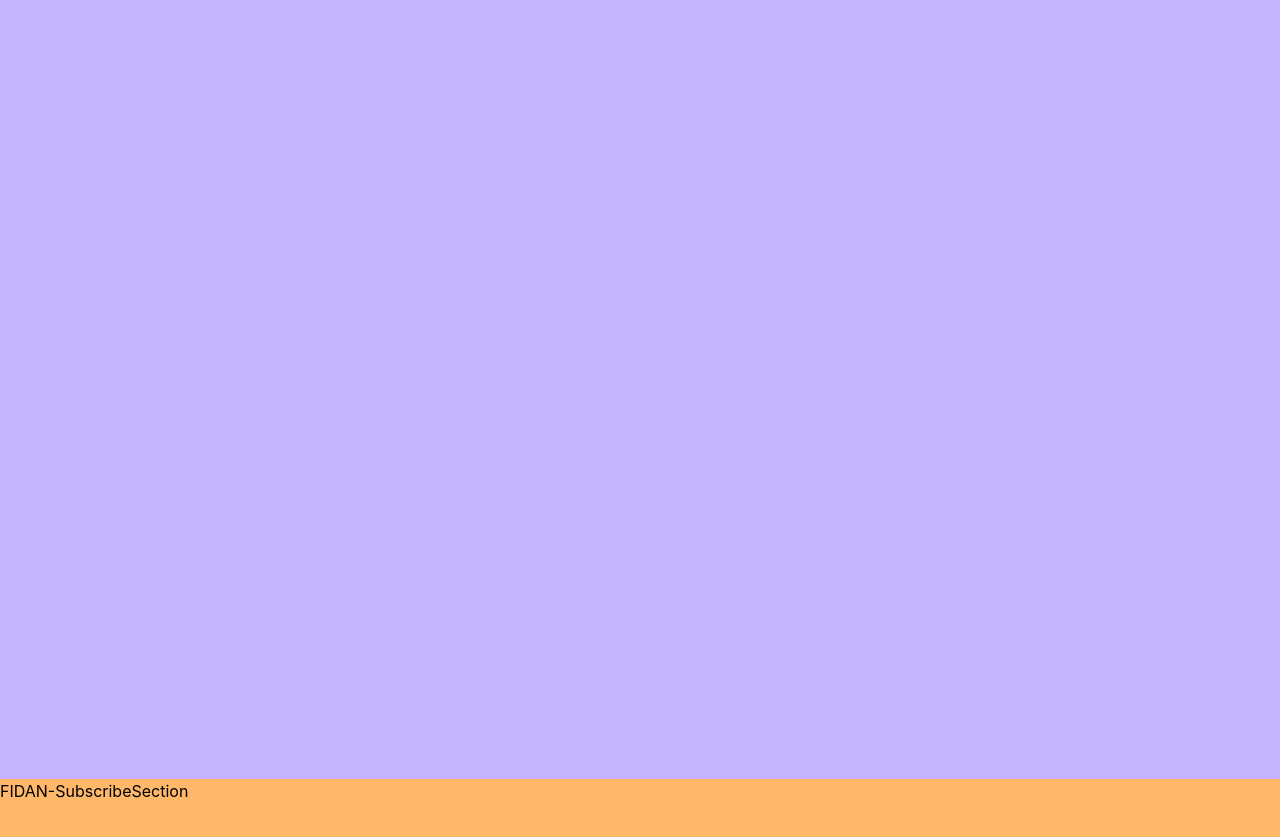
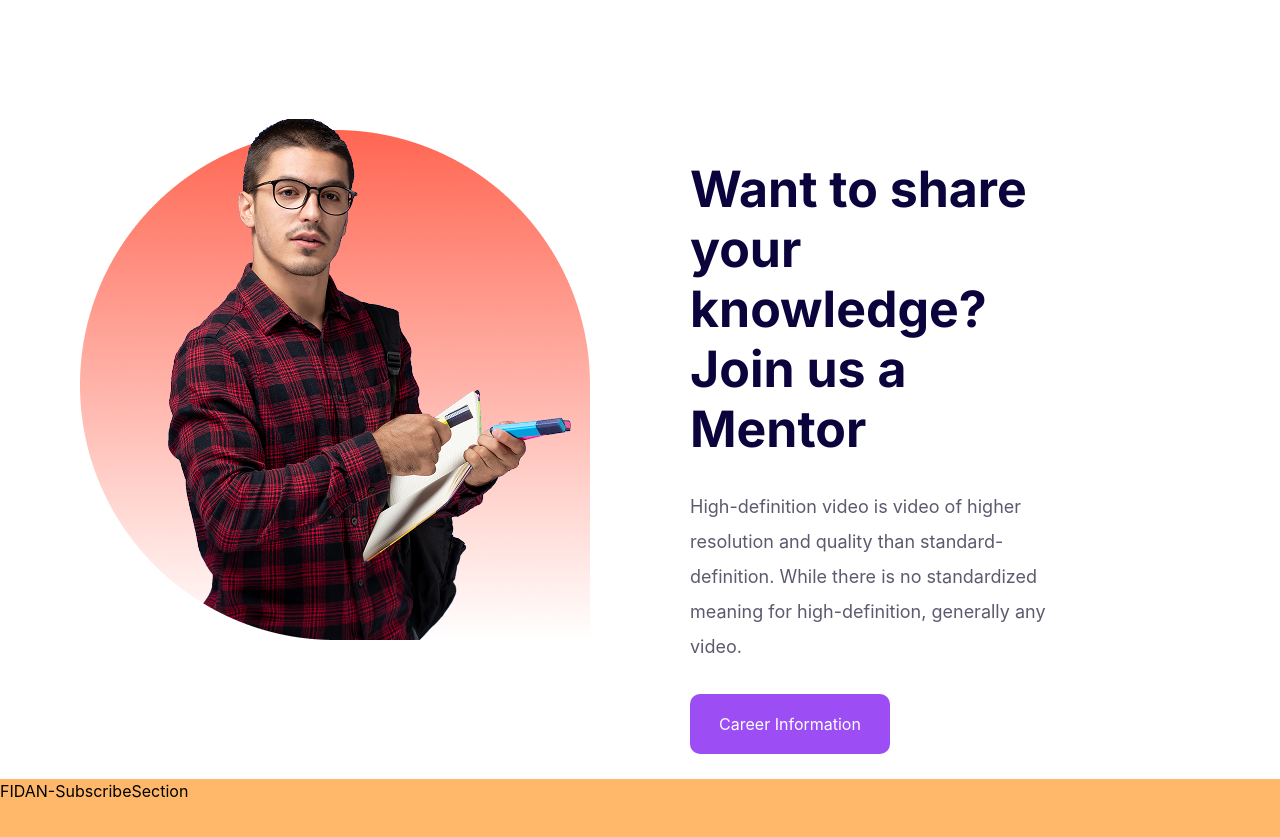
Before and after one commit to rashadbagirzade1-prog/eduvi, a React (Vite) app: page / in a window 1280 px wide. Shown: the part 3221-4058 px from the top of the page. Built offline with nearby package versions, Linux system fonts and the light colour scheme.

Commit message:
mentorHissesi

```diff
--- a/src/components/Sections/MentorSection.jsx
+++ b/src/components/Sections/MentorSection.jsx
@@ -1,8 +1,20 @@
 import React from 'react'
+import Image from "../../assets/Image.png"
 
 const MentorSection = () => {
   return (
-    <div className='w-[100%] h-[100vh] bg-violet-300'>CEFER-MentorSection</div>
+    <section className='h-[100vh] flex'>
+      <div className='w-[50%] flex justify-end items-center pr-[50px]'>
+        <img src={Image}/>
+      </div>
+      <div className='w-[50%] pl-[50px] pt-[180px] pr-[200px]'>
+        <div className='flex flex-col  gap-y-[30px]'>
+          <h3 className='text-[#0A033C] text-[50px] font-[inter] font-[700] leading-[60px]'>Want to share your knowledge? Join us a Mentor</h3>
+          <p className='text-[#5D5A6F] text-[18px] leading-[35px]'>High-definition video is video of higher resolution and quality than standard-definition. While there is no standardized meaning for high-definition, generally any video.</p>
+          <button className='cursor-pointer w-[200px] h-[60px] bg-[#9C4DF4] text-white rounded-[10px] hover:bg-[#6a33a9] hover:font-[600]'>Career Information</button>
+        </div>
+      </div>
+    </section>
   )
 }
 
--- a/src/index.css
+++ b/src/index.css
@@ -1 +1,2 @@
-   @import "tailwindcss";
+@import url('https://fonts.googleapis.com/css2?family=Inter:ital,opsz,wght@0,14..32,100..900;1,14..32,100..900&display=swap');
+@import "tailwindcss";
```
Also changed, not shown: src/assets/Image.png (added).
